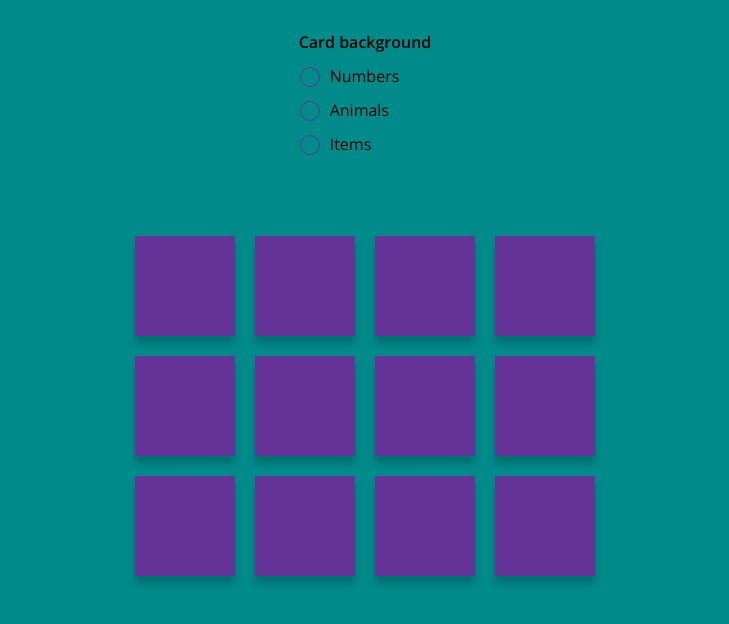
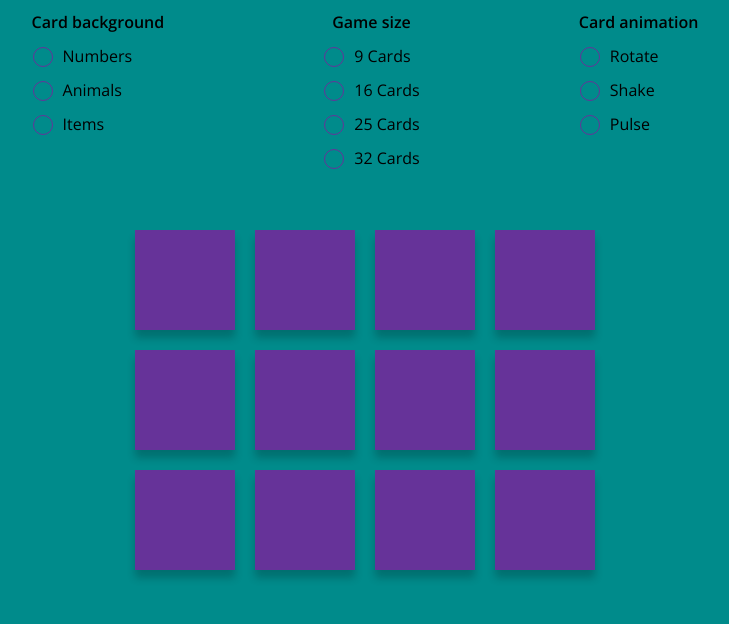
Before and after one commit to todorgarnev/memory-cards, a React (Create React App) app: page / in a window 1280 px wide. Shown: the top 624 px of the page, without its empty margins (275-1004 px from the left). Built offline with nearby package versions, Linux system fonts and the light colour scheme.

Commit message:
Added all radio groups into setting panel.

```diff
--- a/src/components/UI/RadioButton/RadioButton.tsx
+++ b/src/components/UI/RadioButton/RadioButton.tsx
@@ -8,11 +8,17 @@ interface RadioButtonProps {
   subType: string;
 }
 
-const RadioButton: FunctionComponent<RadioButtonProps> = ({ name, subType }) => (
-  <div className='option'>
-    <input type='radio' id={subType} name={name} value={subType} />
-    <label htmlFor={subType}>{subType}</label>
-  </div>
-);
+const RadioButton: FunctionComponent<RadioButtonProps> = ({ name, subType }) => {
+  const onChange = (e: React.ChangeEvent<HTMLInputElement>) => {
+    console.log(e.target.value);
+  }
+
+  return (
+    <div className='option'>
+      <input type='radio' id={subType} name={name} value={subType} onChange={(e) => onChange(e)} />
+      <label htmlFor={subType}>{subType}</label>
+    </div>
+  );
+}
 
 export default RadioButton;
--- a/src/components/settings/SettingsPanel.scss
+++ b/src/components/settings/SettingsPanel.scss
@@ -2,6 +2,5 @@
   display: flex;
   justify-content: space-around;
   margin: 0 auto 5rem;
-  padding: 2rem;
   width: 70%;
 }
--- a/src/components/settings/SettingsPanel.tsx
+++ b/src/components/settings/SettingsPanel.tsx
@@ -7,12 +7,13 @@ import { GroupType } from '../../shared/enums/groupType';
 interface SettingsPanelProps { }
 
 const SettingsPanel: FunctionComponent<SettingsPanelProps> = () => {
-
   // maybe a radio buttons component which set the choice in global context
   // store different radio options in contants
   return (
     <div className="settings-panel">
       <RadioGroup groupType={GroupType.CardBackgroundType} />
+      <RadioGroup groupType={GroupType.GameSize} />
+      <RadioGroup groupType={GroupType.CardAnimation} />
     </div>
   );
 }
--- a/src/shared/enums/gameSize.ts
+++ b/src/shared/enums/gameSize.ts
@@ -1,6 +1,6 @@
 export enum GameSize {
-  Small = '9',
-  Medium = '16',
-  Large = '25',
-  NextLevel = '32'
+  Small = '9 cards',
+  Medium = '16 cards',
+  Large = '25 cards',
+  NextLevel = '32 cards'
 }
```
Also changed, not shown: src/components/settings/RadioGroup/RadioGroup.tsx (+1 -28 lines).
